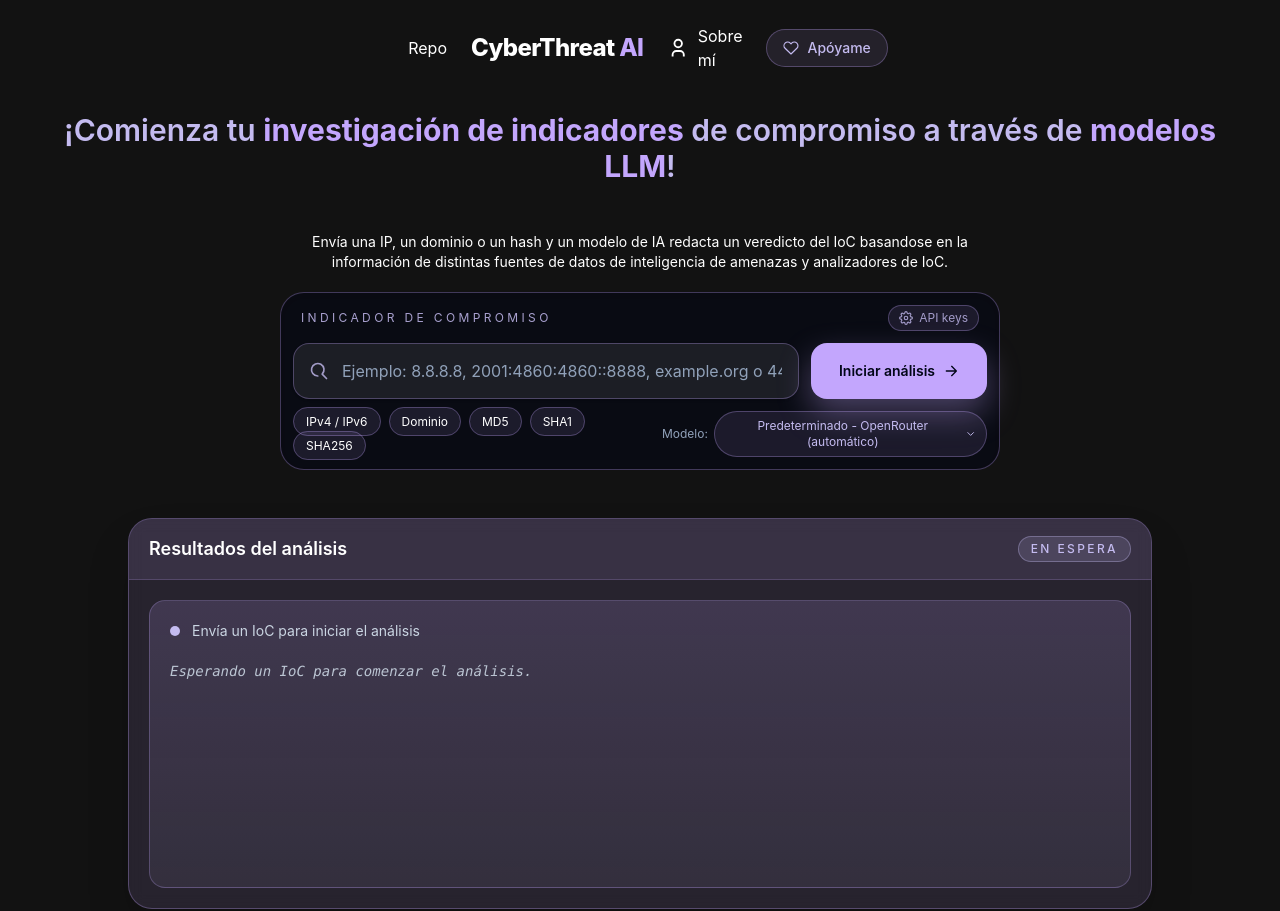
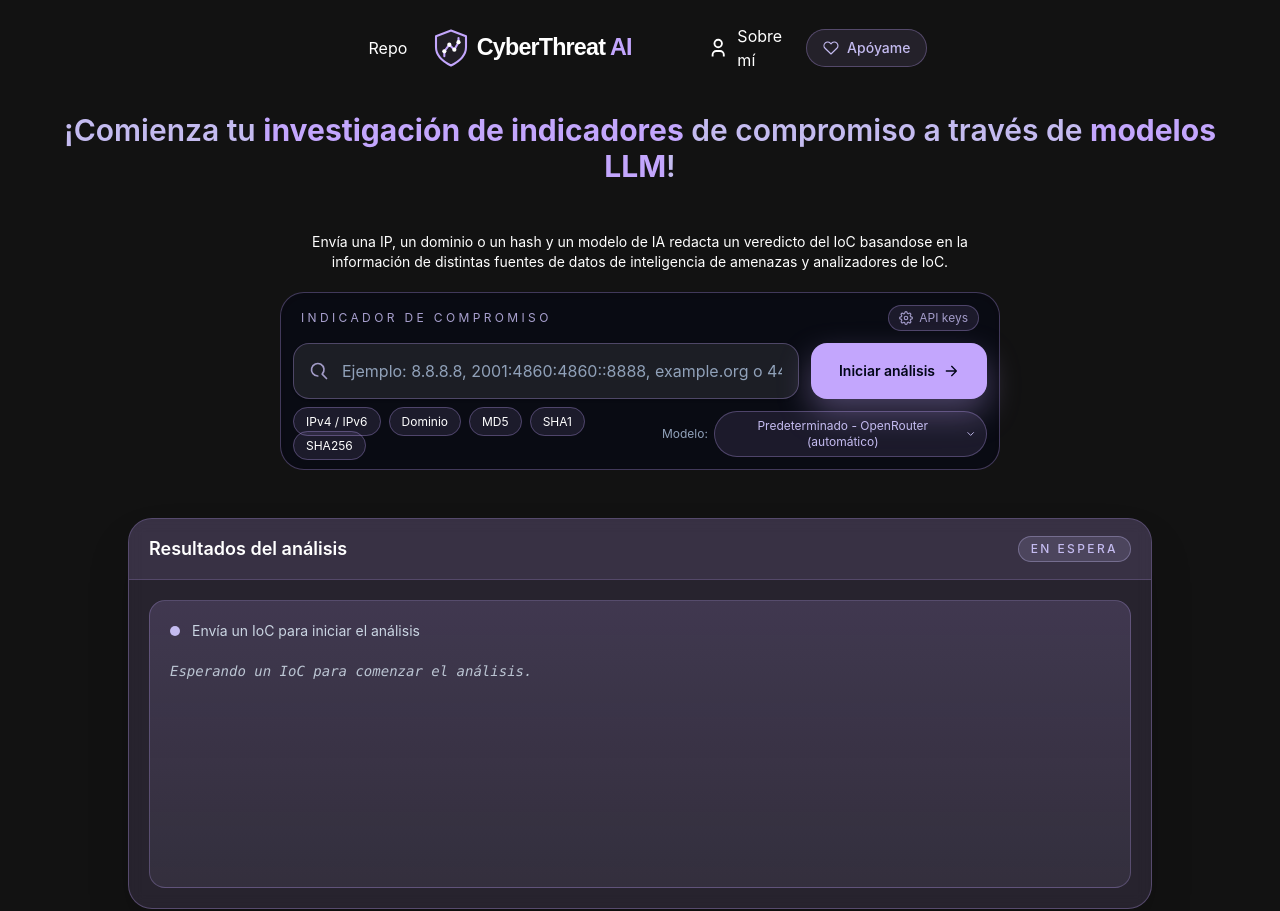
Before and after one commit to marcvspt/cyberthreat-ai, an Astro site: page / in a window 1280 px wide. Shown: the top 911 px of the page. Built offline with nearby package versions, Linux system fonts and the light colour scheme; Astro itself is replaced by a stand-in of ours.

Commit message:
feat: actualizar README y favicon, agregar logo SVG

```diff
--- a/package.json
+++ b/package.json
@@ -1,7 +1,7 @@
 {
   "name": "cyberthreat-ai",
   "type": "module",
-  "version": "0.14.1",
+  "version": "0.15.0",
   "license": "GPL-3.0-only",
   "engines": {
     "node": ">=24.0.0"
--- a/src/components/Header.astro
+++ b/src/components/Header.astro
@@ -2,6 +2,7 @@
 import { SITE_DATA } from '@/lib/site.ts';
 import { HEADER_LINKS } from '@/lib/links.ts';
 import SupportMenu from '@/components/SupportMenu.astro';
+import Logo from '@/assets/logo.svg';
 
 import GitHubIcon from "@/assets/github.svg";
 import UserIcon from "@/assets/user.svg";
@@ -22,10 +23,7 @@ import UserIcon from "@/assets/user.svg";
         <h2
             class="text-2xl font-extrabold tracking-tight leading-none text-center"
         >
-            <span>{SITE_DATA.name.split(" ")[0]}</span>
-            <span class="text-primary">
-                {SITE_DATA.name.split(" ").slice(1).join(" ")}</span
-            >
+            <Logo role="img" aria-label={SITE_DATA.name} class="h-10 w-auto max-w-full" />
         </h2>
         <a
             href={HEADER_LINKS.aboutMe.href}
```
Also changed, not shown: README.md, public/favicon.svg, src/assets/logo.svg (added).
